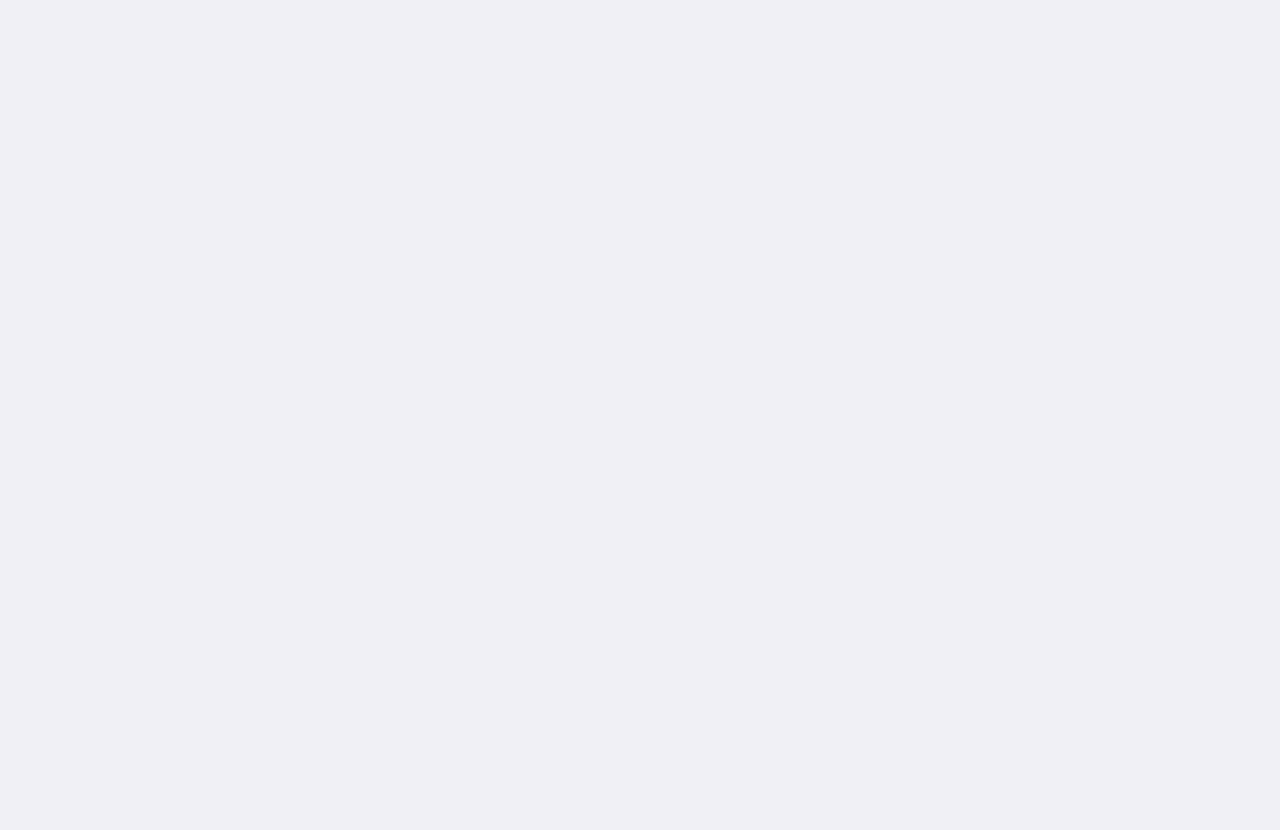
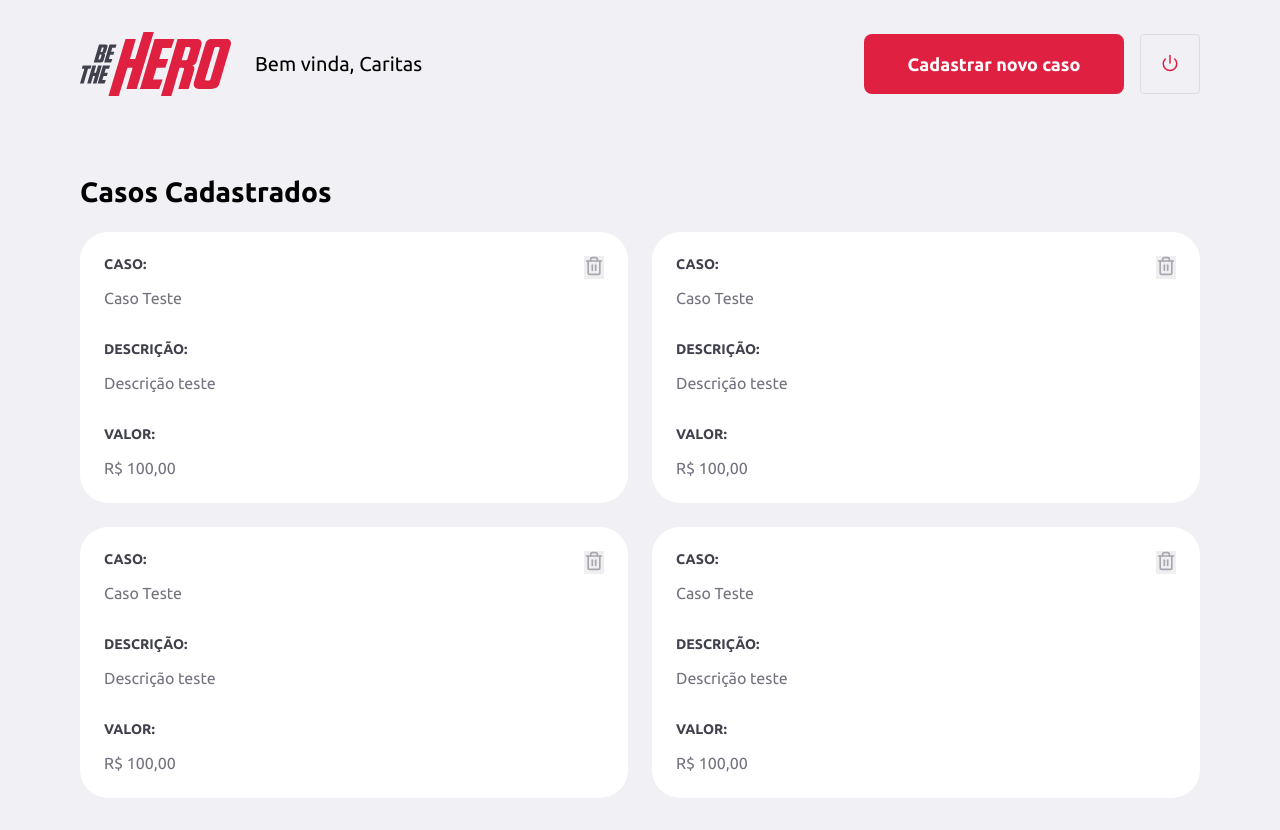
Before and after one commit to marcomrj/ProjetoBeTheHero, a React (Create React App) app in the folder frontend/: page /profile in a window 1280 px wide. Before the commit the page ends 800 px from the top, so only its background shows below. Built offline with nearby package versions, Linux system fonts and the light colour scheme.

Commit message:
Front página de perfil

```diff
--- a/frontend/src/pages/Login/styles.css
+++ b/frontend/src/pages/Login/styles.css
@@ -6,7 +6,7 @@
 
     display: flex;
     align-items: center;
-    justify-content: space-between;
+    justify-content: space-between ;
 }
 
 .login-container section.form{
--- /dev/null
+++ b/frontend/src/pages/Profile/index.js
@@ -0,0 +1,81 @@
+import React from 'react';
+import {Link} from 'react-router-dom';
+import { FiPower,FiTrash2 } from 'react-icons/fi';
+
+import './styles.css';
+import logoImg from '../../assets/logo.svg'
+
+export default function Profile(){
+    return (
+        <div className="profile-container">
+            <header>
+                <img src={logoImg} alt="Be the hero"/>
+                <span>Bem vinda, Caritas</span>
+                <Link className="button" to="/incidents/new">Cadastrar novo caso</Link>
+                <button type="button">
+                    <FiPower size={18} color="#E02041"/>
+                </button>
+            </header>
+
+            <h1>Casos Cadastrados</h1>
+            <ul>
+                <li>
+                    <strong>CASO:</strong>
+                    <p>Caso Teste</p>
+
+                    <strong>DESCRIÇÃO:</strong>
+                    <p>Descrição teste</p>
+
+                    <strong>VALOR:</strong>
+                    <p> R$ 100,00</p>
+
+                    <button type="button">
+                        <FiTrash2 size={20} color="#a8a8b3" />
+                    </button>
+                </li>
+                <li>
+                    <strong>CASO:</strong>
+                    <p>Caso Teste</p>
+
+                    <strong>DESCRIÇÃO:</strong>
+                    <p>Descrição teste</p>
+
+                    <strong>VALOR:</strong>
+                    <p> R$ 100,00</p>
+
+                    <button type="button">
+                        <FiTrash2 size={20} color="#a8a8b3" />
+                    </button>
+                </li>
+                <li>
+                    <strong>CASO:</strong>
+                    <p>Caso Teste</p>
+
+                    <strong>DESCRIÇÃO:</strong>
+                    <p>Descrição teste</p>
+
+                    <strong>VALOR:</strong>
+                    <p> R$ 100,00</p>
+
+                    <button type="button">
+                        <FiTrash2 size={20} color="#a8a8b3" />
+                    </button>
+                </li>
+                <li>
+                    <strong>CASO:</strong>
+                    <p>Caso Teste</p>
+
+                    <strong>DESCRIÇÃO:</strong>
+                    <p>Descrição teste</p>
+
+                    <strong>VALOR:</strong>
+                    <p> R$ 100,00</p>
+
+                    <button type="button">
+                        <FiTrash2 size={20} color="#a8a8b3" />
+                    </button>
+                </li>
+            </ul>
+        </div>
+    )
+}
--- /dev/null
+++ b/frontend/src/pages/Profile/styles.css
@@ -0,0 +1,88 @@
+.profile-container {
+    width: 100%;
+    max-width: 1180px;
+    padding: 0 30px;
+    margin: 32px auto;
+}
+
+.profile-container header {
+    display: flex;
+    align-items: center;
+}
+
+.profile-container header span {
+    font-size: 20px;
+    margin-left: 24px;
+}
+
+.profile-container header img {
+    height: 64px;
+}
+
+.profile-container header a {
+    width: 260px;
+    margin-left: auto;
+    margin-top: 0;
+}
+
+.profile-container header button{
+    height: 60px;
+    width: 60px;
+    border-radius: 4px;
+    border: 1px solid #dcdce6;
+    background: transparent;
+    margin-left: 16px;
+    transition: border-color 0.2s;
+}
+
+.profile-container header button:hover{
+    border-color: #999;
+}
+
+.profile-container h1{
+    margin-top: 80px;
+    margin-bottom: 24px;
+}
+
+.profile-container ul{
+    display: grid;
+    grid-template-columns: repeat(2, 1fr);
+    grid-gap: 24px;
+    list-style: none;
+}
+
+.profile-container ul li{
+    background: #FFF;
+    padding: 24px;
+    border-radius: 28px;
+    position: relative;
+}
+
+.profile-container ul li button{
+    position: absolute;
+    right: 24px;
+    top: 24px;
+    border: 0;
+}
+
+
+.profile-container ul li button:hover{
+    opacity: 0.8;
+}
+
+
+.profile-container ul li strong{
+    display: block;
+    margin-bottom: 16px;
+    color: #41414d;
+}
+
+.profile-container ul li p + strong{
+    margin-top: 32px;
+}
+
+.profile-container ul li p{
+    color: #737380;
+    line-height: 21px;
+    font-size: 16px;
+}
--- a/frontend/src/routes.js
+++ b/frontend/src/routes.js
@@ -3,12 +3,14 @@
 
 import Login from './pages/Login';
 import Register from './pages/Register';
+import Profile from './pages/Profile';
 export default function Routes(){
     return(
         <BrowserRouter>
         <Switch>
             <Route path="/" exact component={Login} />
             <Route path="/register" component={Register} />
+            <Route path="/profile" component={Profile} />
         </Switch>
         </BrowserRouter>
     );
```
